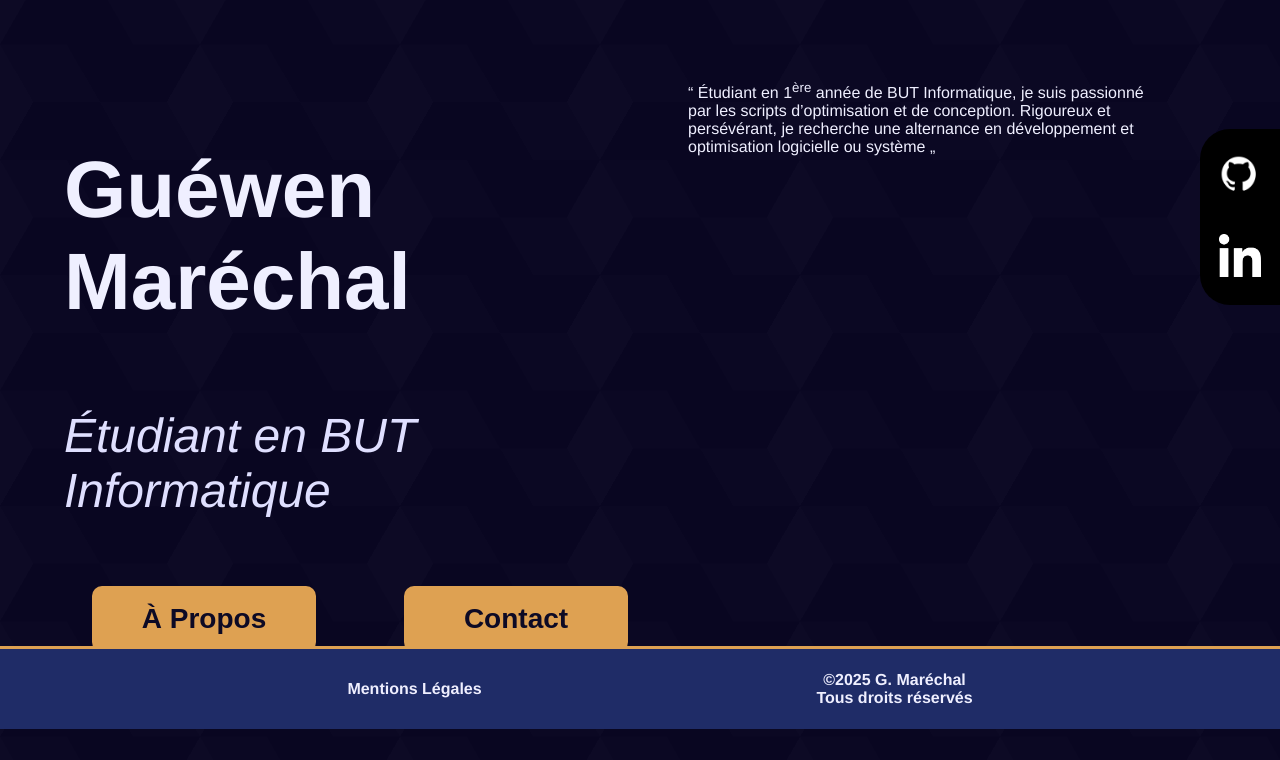
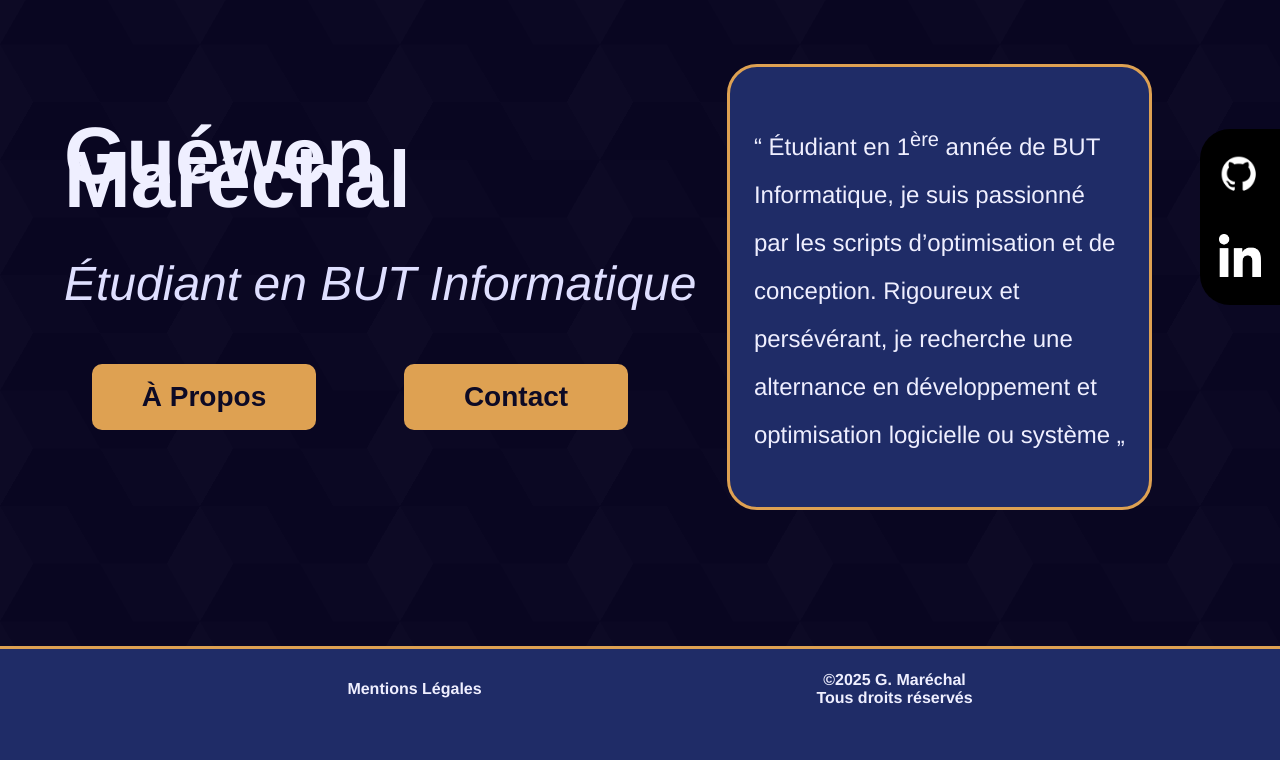
Before and after one commit to marechalg/Portfolio, a PHP site: page /public/src/index.html in a window 1280 px wide. Shown: the part 71-831 px from the top of the page. After the commit the page ends 775 px from the top, so only its background shows below. Run offline with PHP 8.4, Linux system fonts and the light colour scheme.

Commit message:
repaired index

```diff
--- a/public/src/index.html
+++ b/public/src/index.html
@@ -30,7 +30,7 @@
 
         <main>
             <section>
-                <article>
+                <article class="pres">
                     <h1>Guéwen Maréchal</h1>
                     <h2>Étudiant en BUT Informatique</h2>
                     <ul>
@@ -39,7 +39,7 @@
                         <script src="script/homeButtons.js"></script>
                     </ul>
                 </article>
-                <article>
+                <article class="par">
                     <p>&ldquo; Étudiant en 1<sup>ère</sup> année de BUT Informatique, je suis passionné par les scripts d’optimisation et de conception. Rigoureux et persévérant, je recherche une alternance en développement et optimisation logicielle ou système &bdquo;</p>
                 </article>
             </section>
--- a/public/style/global.css
+++ b/public/style/global.css
@@ -226,10 +226,10 @@ body.projects section article:hover {
     transform: translateY(-0.5em);
 }
 
-section.index article:nth-child(1) {
+article.pres {
     line-height: 150%;
 }
-section.index article:nth-child(2) {
+article.par {
     width: 35%;
     background-color: var(--color-bg-alt);
     font-size: x-large;
```
